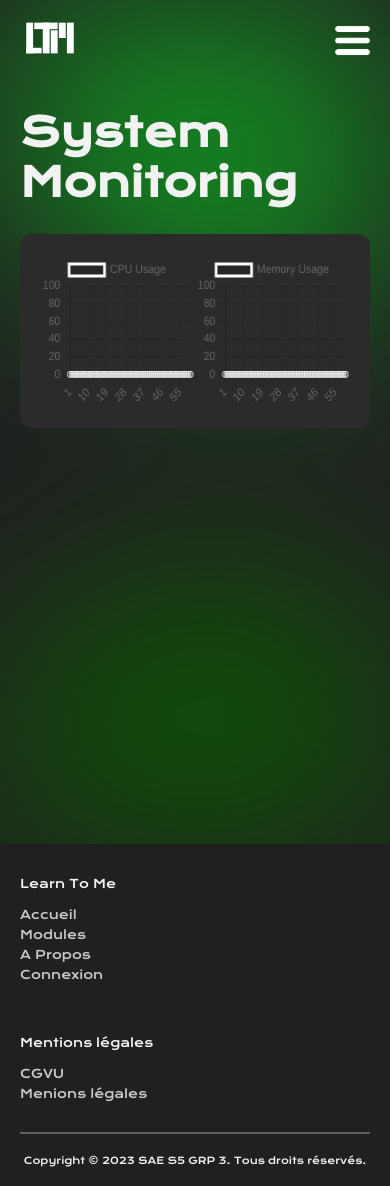
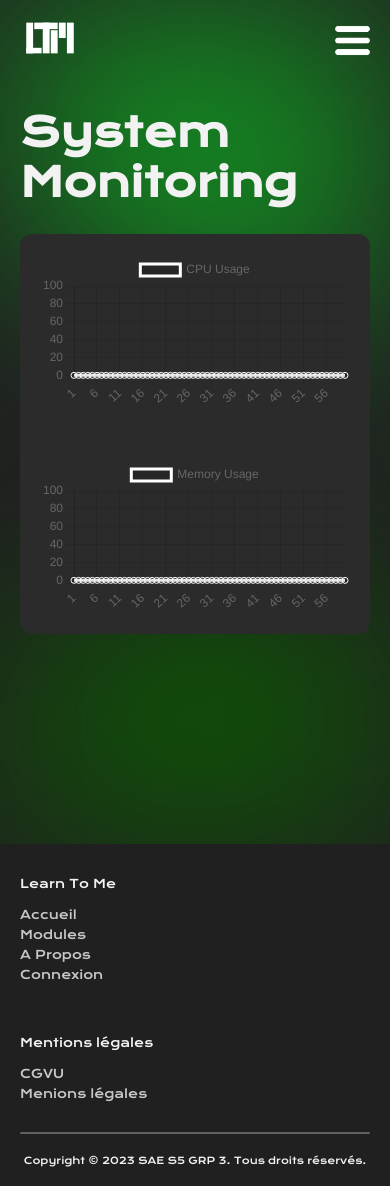
Before and after one commit to mathieuChdz/SAE_S5_S6_BUT3, a PHP site: page /admin.php in a window 390 px wide. Run offline with PHP 8.4, Linux system fonts and the light colour scheme; some libraries are stand-ins or nearby versions.

Commit message:
Finalisation du monitoring page admin + correction import navbar

```diff
--- a/src_web/admin.php
+++ b/src_web/admin.php
@@ -23,10 +23,11 @@
             </div>
             <div class="admin-panel-monitor-hardware">
                 <h1>System Monitoring</h1>
+                <div id="monitoring-data-list" class="monitoring-data-list"></div>
                 <!-- Ajouter un canvas pour le graphique -->
                 <div class="admin-pan-container-chart">
-                    <canvas id="cpuChart" style="max-width: 50%; max-height: 400px;"></canvas>
-                    <canvas id="memChart" style="max-width: 50%; max-height: 400px;"></canvas>
+                    <canvas id="cpuChart" class="chart-canva"></canvas>
+                    <canvas id="memChart" class="chart-canva"></canvas>
                 </div>
 
                 <script>
@@ -89,33 +90,46 @@
                         var xhr = new XMLHttpRequest();
                         xhr.open("GET", "/cgi-bin/monitor_cgi.py", true);
                         xhr.onreadystatechange = function () {
-                            if (xhr.readyState === 4) {
-                                console.log(xhr.status === 200)
-                                if ((xhr.status === 200) && (xhr.status !== 404)) {
-                                    // La requête s'est bien déroulée, traiter les données
+                            if (xhr.readyState === 4 && xhr.status === 200) {
                                 var data = JSON.parse(xhr.responseText);
+
+                                // Ajouter les nouvelles valeurs de CPU et mémoire aux listes
                                 cpuData.shift();
                                 cpuData.push(data.cpu_percent);
-                                    cpuChart.update();
 
                                 memData.shift();
                                 memData.push(data.mem_percent);
+
+                                // Mettre à jour les graphiques
+                                cpuChart.update();
                                 memChart.update();
 
-                                    document.getElementById("monitoring-data").innerHTML =
-                                        '<p>CPU Usage: ' + data.cpu_percent + '%</p>' +
-                                        '<p>Memory Usage: ' + data.mem_percent + '%</p>' +
-                                        '<p>Uptime: ' + data.uptime + ' seconds</p>' +
-                                        '<p>Boot Time: ' + data.boot_time + '</p>';
+                                if(data.cpu_percent >= 85){
+                                    var color_txt = "moni-col-red";
+                                }else if(data.cpu_percent >= 60 && data.cpu_percent < 85){
+                                    var color_txt = "moni-col-orange";
+                                }else{
+                                    var color_txt = "moni-col-green";
+                                }
 
-                                    xhr.send();
-                                } else {
-                                    // Gérer les erreurs ici
+                                if(data.mem_percent >= 85){
+                                    var color_txt_m = "moni-col-red";
+                                }else if(data.mem_percent >= 60 && data.mem_percent < 85){
+                                    var color_txt_m = "moni-col-orange";
+                                }else{
+                                    var color_txt_m = "moni-col-green";
                                 }
+
+                                // Mettre à jour les autres données sur la page
+                                document.getElementById("monitoring-data-list").innerHTML =
+                                    '<p class="'+ color_txt +'">CPU Usage: ' + data.cpu_percent + '%</p>' +
+                                    '<p class="'+ color_txt_m +'">Memory Usage: ' + data.mem_percent + '%</p>' +
+                                    '<p class="moni-col-green">Uptime: ' + data.uptime + ' seconds</p>' +
+                                    '<p class="moni-col-green">Boot Time: ' + data.boot_time + '</p>';
                             }
                         };
+                        xhr.send();
                     }
-
 
                     setInterval(fetchData, 1000);
                     fetchData(); // Appeler fetchData une fois au chargement de la page
--- a/src_web/css/css.css
+++ b/src_web/css/css.css
@@ -34,6 +34,9 @@
 
     --color-green-secondary: #0A6100;
     --color-green-secondary-hover: #0C7800;
+
+    --color-red: #c12e2e;
+    --color-orange: #cfc134;
 
 }
 
@@ -520,11 +523,39 @@ p, a {
 
 /* ######################### Page Admin ######################## */
 
+.monitoring-data-list{
+    display: flex;
+    justify-content: space-around;
+}
+
+.monitoring-data-list > p {
+    padding: 15px 25px;
+    border-radius: var(--font-size-xs);
+    color: var(--color-white);
+}
+
+.moni-col-red{
+    background-color: var(--color-red)!important;
+}
+.moni-col-orange{
+    background-color: var(--color-orange)!important;
+}
+.moni-col-green{
+    background-color: var(--color-green-primary)!important;
+}
+
 .admin-pan-container-chart {
     display: flex;
     padding: 20px;
     background-color: #2b2b2b;
     border-radius: var(--font-size-s);
+}
+
+.chart-canva {
+    max-width: 50%;
+    max-height: 400px;
+    height: 100%;
+    width: 100%;
 }
 
 
@@ -801,42 +832,25 @@ p, a {
 /* Extra large devices (large laptops and desktops, 1200px and down) */
 @media only screen and (max-width: 1200px) {
 
+    /* Page admin */
+    .monitoring-data-list{
+        flex-direction: column;
+    }
+
+    .admin-pan-container-chart {
+        flex-direction: column;
+        align-items: center;
+        gap: 50px;
+    }
+
+    .chart-canva {
+        max-width: 100%;
+    }
 }
 
 /* Large devices (laptops/desktops, 992px and down) */
 @media only screen and (max-width: 992px) {
-
-}
-
-/* Medium devices (landscape tablets, 768px and down) */
-@media only screen and (max-width: 768px) {
-    .explication-sea-archi {
-        text-align: left;
-    }
-
-    .footer-nav-container {
-        flex-direction: column;
-    }
-
-    .sae-team-items{
-        display: flex!important;
-        flex-direction: column;
-        gap: 150px;
-    }
-
-    .sae-team-item#two {
-        padding-top: 0;
-    }
-
-    .sae-team-item#tree, .sae-team-item#four, .sae-team-item#five {
-        margin-top: 0;
-    }
-
-    .explication-sae-container ul {
-        padding: 0;
-    }
-
-    /* Navbar */
+/* Navbar */
 
     .global-navbar-content {
         width: 100%;
@@ -884,6 +898,36 @@ p, a {
     .responsive-menu > a{
         font-size: var(--font-size-l);
     }
+
+}
+
+/* Medium devices (landscape tablets, 768px and down) */
+@media only screen and (max-width: 768px) {
+    .explication-sea-archi {
+        text-align: left;
+    }
+
+    .footer-nav-container {
+        flex-direction: column;
+    }
+
+    .sae-team-items{
+        display: flex!important;
+        flex-direction: column;
+        gap: 150px;
+    }
+
+    .sae-team-item#two {
+        padding-top: 0;
+    }
+
+    .sae-team-item#tree, .sae-team-item#four, .sae-team-item#five {
+        margin-top: 0;
+    }
+
+    .explication-sae-container ul {
+        padding: 0;
+    }
 }
 
 /* Extra small devices (phones, 600px and down) */
--- a/src_web/imports/navbar.php
+++ b/src_web/imports/navbar.php
@@ -21,7 +21,6 @@
                         if($_SESSION['user']['type_user'] != 'user'){
                             // Compte admin ou != à user
                             echo"
-                            <a class='nav-links' href='#'> admin"; echo $_SESSION['user']['type_user']; echo"</a>
                             <a class='nav-links' href='index.php'>Accueil</a>
                             <a class='nav-links' href='modules.php'>Modules</a>
                             <a class='nav-links' href='apropos.php'>A propos</a>
@@ -33,7 +32,6 @@
                         }else{
                             // Compte utilisateur
                             echo "
-                            <a class='nav-links' href='#'> user"; echo $_SESSION['user']['type_user']; echo"</a>
                             <a class='nav-links' href='index.php'>Accueil</a>
                             <a class='nav-links' href='modules.php'>Modules</a>
                             <a class='nav-links' href='apropos.php'>A propos</a>
```
Lines whose indentation alone changed are shown as unchanged.
